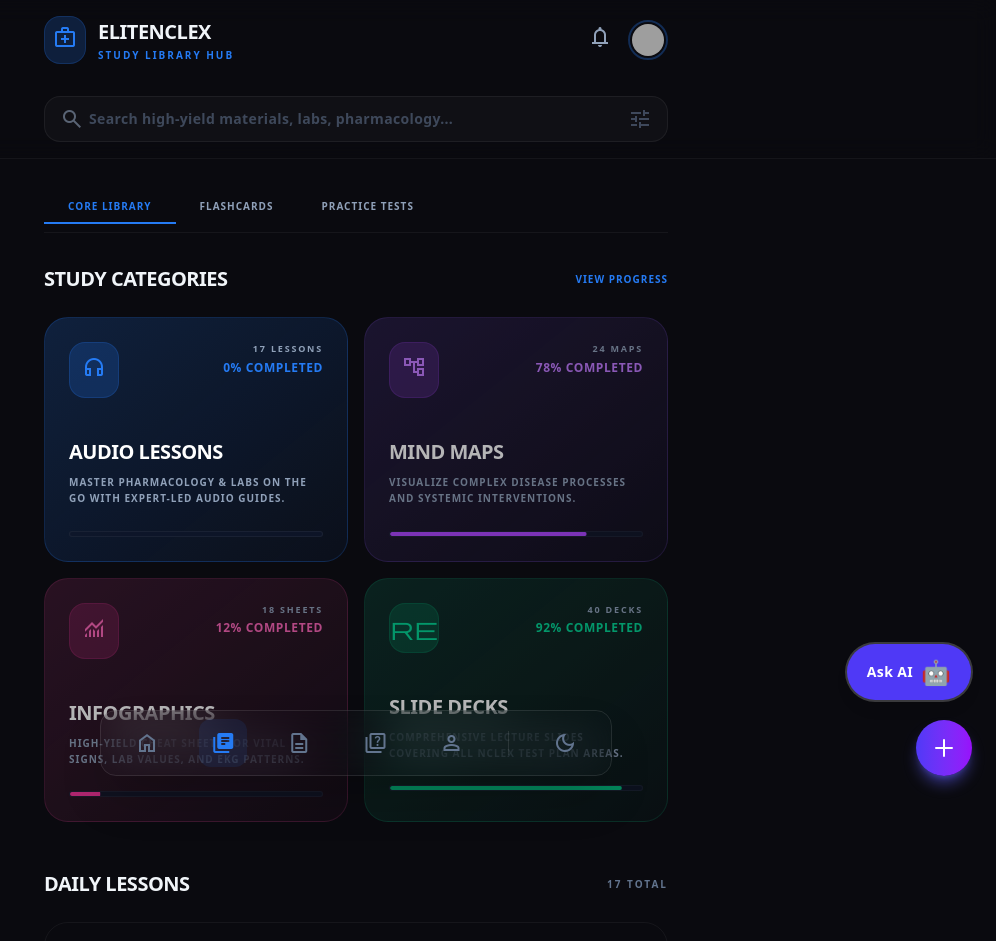
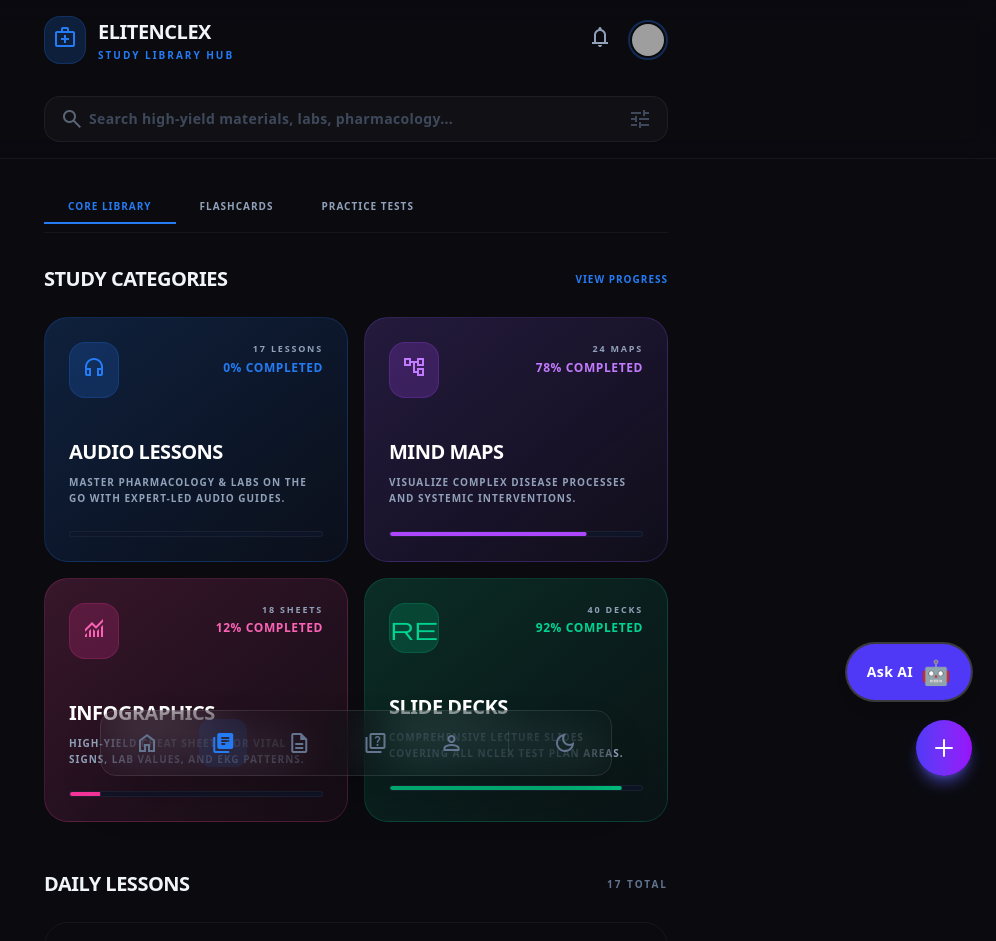
Before and after one commit to SGiQ/nclex-study-guide, a Next.js app: page /library in a window 1280 px wide. Shown: the top 941 px of the page, without its empty margins (284-1280 px from the left). Built offline with nearby package versions, Linux system fonts and the light colour scheme; grey boxes are pictures that could not be loaded.

Commit message:
Activate library assets: enable Mind Map, Infographic, and Slide Deck navigation

```diff
--- a/app/library/episodes/[id]/page.tsx
+++ b/app/library/episodes/[id]/page.tsx
@@ -182,7 +182,7 @@ export default function EpisodeDetailPage() {
 
                         {/* Mind Map Section */}
                         <div className={`relative ${mindmap ? '' : 'opacity-50 grayscale pointer-events-none'}`}>
-                            <div className="glass-card border border-white/5 rounded-3xl p-6 hover:bg-white/5 transition-all group cursor-pointer">
+                            <div className="glass-card border border-white/5 rounded-3xl p-6 hover:bg-white/5 transition-all group cursor-pointer" onClick={() => mindmap && router.push(`/mindmaps/${mindmap.id}`)}>
                                 <div className="flex justify-between items-start mb-8">
                                     <div className="p-4 bg-purple-500/10 rounded-2xl border border-purple-500/20 text-purple-400">
                                         <span className="material-symbols-outlined text-3xl group-hover:translate-y-[-2px] transition-transform">account_tree</span>
@@ -195,7 +195,7 @@ export default function EpisodeDetailPage() {
 
                         {/* Slides Section */}
                         <div className={`relative ${slides ? '' : 'opacity-50 grayscale pointer-events-none'}`}>
-                            <div className="glass-card border border-white/5 rounded-3xl p-6 hover:bg-white/5 transition-all group cursor-pointer">
+                            <div className="glass-card border border-white/5 rounded-3xl p-6 hover:bg-white/5 transition-all group cursor-pointer" onClick={() => slides && router.push(`/slides/${slides.id}`)}>
                                 <div className="flex justify-between items-start mb-8">
                                     <div className="p-4 bg-emerald-500/10 rounded-2xl border border-emerald-500/20 text-emerald-400">
                                         <span className="material-symbols-outlined text-3xl group-hover:scale-110 transition-transform">slideshow</span>
--- a/app/library/page.tsx
+++ b/app/library/page.tsx
@@ -167,8 +167,11 @@ export default function LibraryPage() {
                         </div>
                     </div>
 
-                    {/* Mind Maps Card (Mock/Inactive) */}
-                    <div className="bg-gradient-to-br from-[#8b5cf6]/20 to-[#8b5cf6]/5 border border-[#8b5cf6]/20 rounded-3xl p-6 relative overflow-hidden group hover:scale-[1.01] hover:border-[#8b5cf6]/40 transition-all opacity-70">
+                    {/* Mind Maps Card */}
+                    <div
+                        onClick={() => router.push('/mindmaps')}
+                        className="bg-gradient-to-br from-[#8b5cf6]/20 to-[#8b5cf6]/5 border border-[#8b5cf6]/20 rounded-3xl p-6 relative overflow-hidden group cursor-pointer hover:scale-[1.01] hover:border-[#8b5cf6]/40 transition-all"
+                    >
                         <div className="flex justify-between items-start mb-10">
                             <div className="p-3 bg-purple-500/20 rounded-2xl border border-purple-500/20">
                                 <span className="material-symbols-outlined text-purple-400 text-3xl group-hover:scale-110 transition-transform">account_tree</span>
@@ -185,13 +188,13 @@ export default function LibraryPage() {
                                 <div className="bg-purple-500 h-full rounded-full w-full origin-left transition-transform duration-1000" style={{ transform: `scaleX(${stats.maps.perc / 100})` }}></div>
                             </div>
                         </div>
-                        <div className="absolute inset-0 bg-background/50 flex items-center justify-center opacity-0 hover:opacity-100 transition-opacity backdrop-blur-sm cursor-not-allowed">
-                            <span className="bg-black/50 px-4 py-2 rounded-xl text-[10px] font-black uppercase tracking-widest text-white border border-white/10">Coming Soon</span>
-                        </div>
                     </div>
 
-                    {/* Infographics Card (Mock/Inactive) */}
-                    <div className="bg-gradient-to-br from-[#ec4899]/20 to-[#ec4899]/5 border border-[#ec4899]/20 rounded-3xl p-6 relative overflow-hidden group hover:scale-[1.01] hover:border-[#ec4899]/40 transition-all opacity-70">
+                    {/* Infographics Card */}
+                    <div
+                        onClick={() => router.push('/infographics')}
+                        className="bg-gradient-to-br from-[#ec4899]/20 to-[#ec4899]/5 border border-[#ec4899]/20 rounded-3xl p-6 relative overflow-hidden group cursor-pointer hover:scale-[1.01] hover:border-[#ec4899]/40 transition-all"
+                    >
                         <div className="flex justify-between items-start mb-10">
                             <div className="p-3 bg-pink-500/20 rounded-2xl border border-pink-500/20">
                                 <span className="material-symbols-outlined text-pink-400 text-3xl group-hover:scale-110 transition-transform">monitoring</span>
@@ -208,13 +211,13 @@ export default function LibraryPage() {
                                 <div className="bg-pink-500 h-full rounded-full w-full origin-left transition-transform duration-1000" style={{ transform: `scaleX(${stats.info.perc / 100})` }}></div>
                             </div>
                         </div>
-                        <div className="absolute inset-0 bg-background/50 flex items-center justify-center opacity-0 hover:opacity-100 transition-opacity backdrop-blur-sm cursor-not-allowed">
-                            <span className="bg-black/50 px-4 py-2 rounded-xl text-[10px] font-black uppercase tracking-widest text-white border border-white/10">Coming Soon</span>
-                        </div>
                     </div>
 
-                    {/* Slide Decks Card (Mock/Inactive) */}
-                    <div className="bg-gradient-to-br from-[#10b981]/20 to-[#10b981]/5 border border-[#10b981]/20 rounded-3xl p-6 relative overflow-hidden group hover:scale-[1.01] hover:border-[#10b981]/40 transition-all opacity-70">
+                    {/* Slide Decks Card */}
+                    <div
+                        onClick={() => router.push('/slides')}
+                        className="bg-gradient-to-br from-[#10b981]/20 to-[#10b981]/5 border border-[#10b981]/20 rounded-3xl p-6 relative overflow-hidden group cursor-pointer hover:scale-[1.01] hover:border-[#10b981]/40 transition-all"
+                    >
                         <div className="flex justify-between items-start mb-10">
                             <div className="p-3 bg-emerald-500/20 rounded-2xl border border-emerald-500/20 max-w-[50px] overflow-hidden flex items-center justify-center">
                                 <span className="material-symbols-outlined text-emerald-400 text-3xl group-hover:scale-110 transition-transform">drive_presentation</span>
@@ -230,9 +233,6 @@ export default function LibraryPage() {
                             <div className="w-full bg-slate-900/80 h-1.5 rounded-full overflow-hidden border border-white/5">
                                 <div className="bg-emerald-500 h-full rounded-full w-full origin-left transition-transform duration-1000" style={{ transform: `scaleX(${stats.slides.perc / 100})` }}></div>
                             </div>
-                        </div>
-                         <div className="absolute inset-0 bg-background/50 flex items-center justify-center opacity-0 hover:opacity-100 transition-opacity backdrop-blur-sm cursor-not-allowed">
-                            <span className="bg-black/50 px-4 py-2 rounded-xl text-[10px] font-black uppercase tracking-widest text-white border border-white/10">Coming Soon</span>
                         </div>
                     </div>
                 </div>
```
